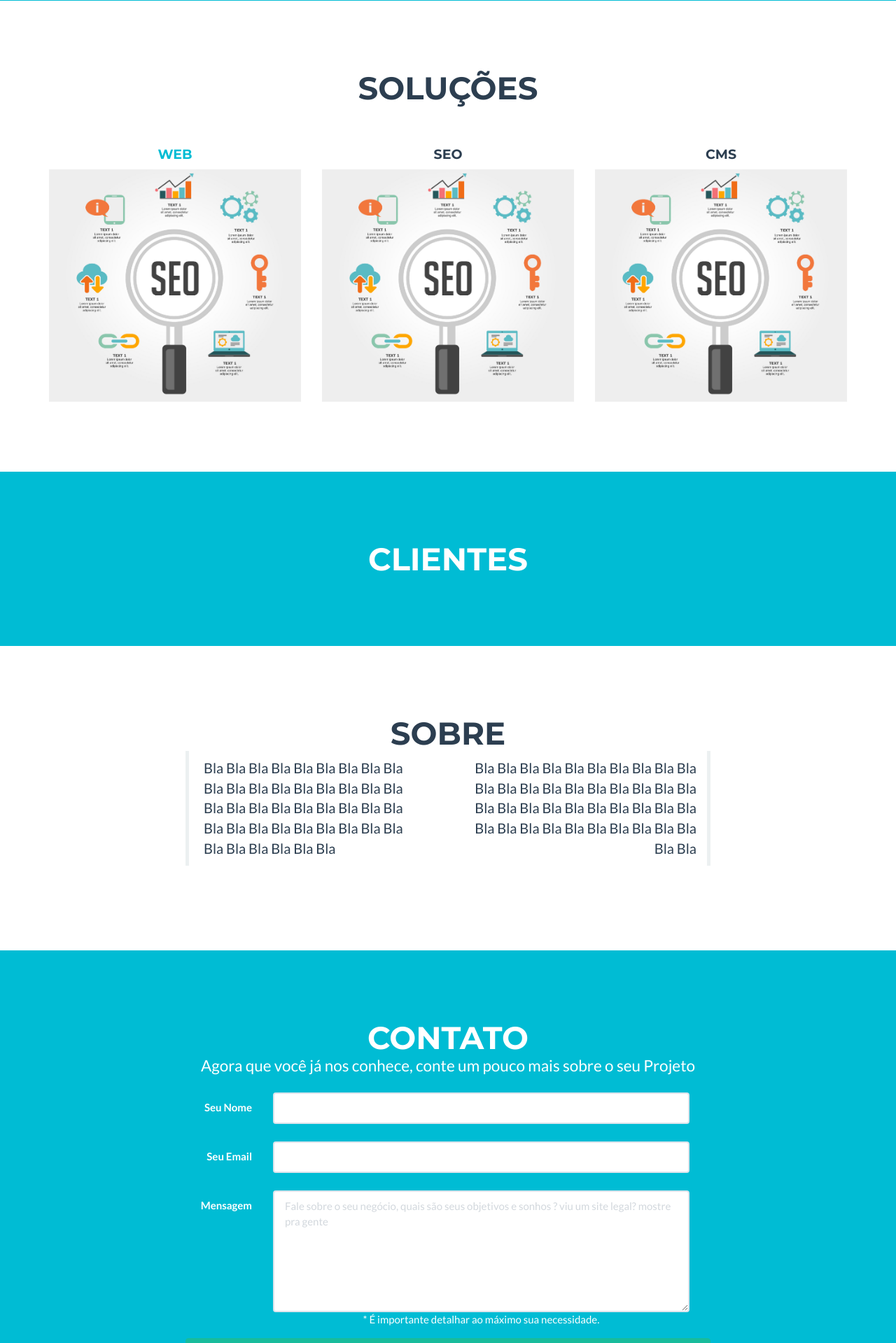
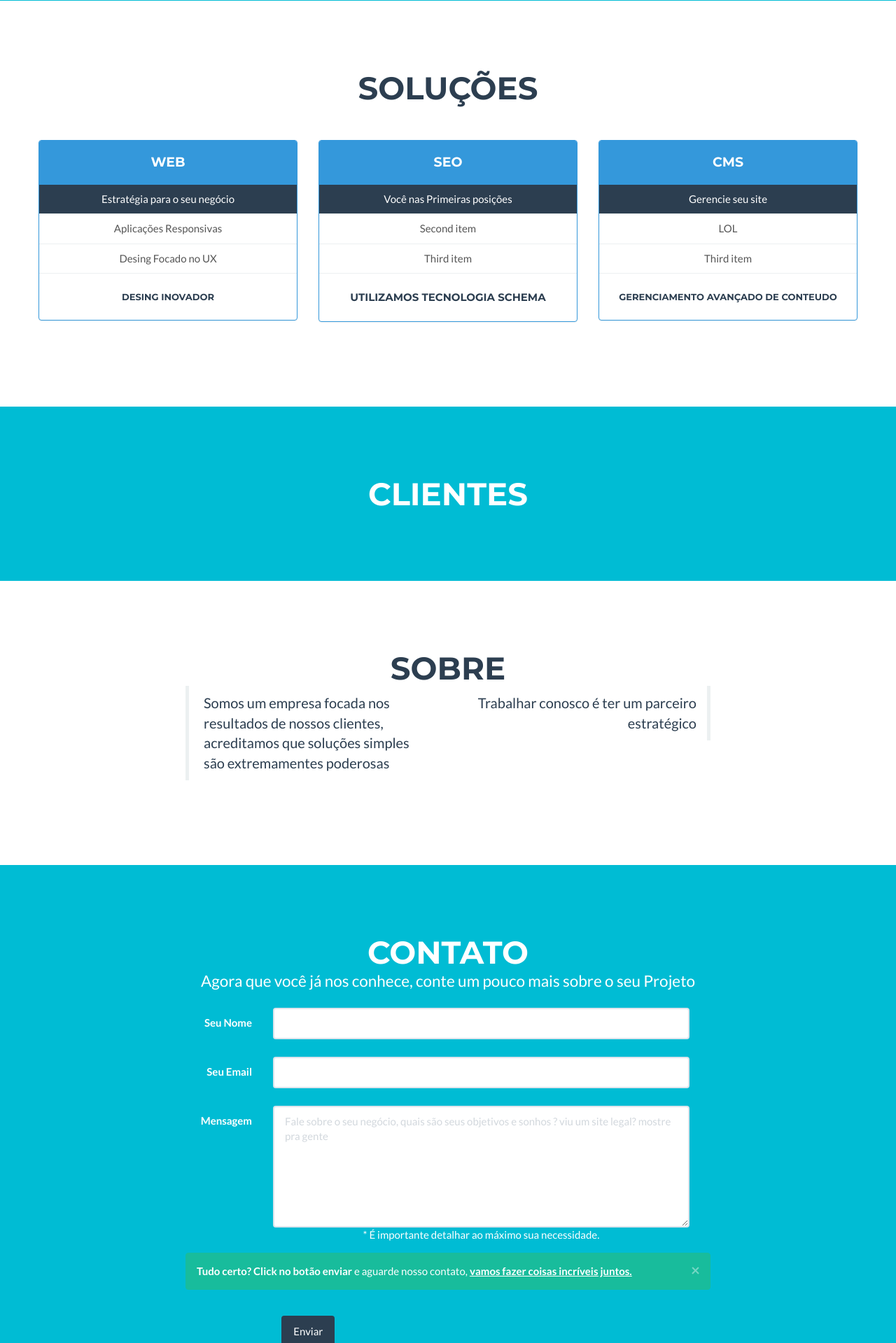
Before and after one commit to Revigat/ProjetoCodeSite, a Django app: page / in a window 1280 px wide; the page is wider, and only the part inside the window is pictured. Shown: the part 793-2712 px from the top of that part at 70% size. Run offline with Django 3.2, Linux system fonts and the light colour scheme; some libraries are stand-ins or nearby versions.

Commit message:
Ajuste de layout

```diff
--- a/codesite/templates/index.html
+++ b/codesite/templates/index.html
@@ -30,25 +30,40 @@
           <div>
           <h2>Soluções<br></br></h2>
           </div>
-
           <div class="row">
-            <div class="col-sm-4 portfolio-item text-center">
-            <a href="#portfolioModal1" class="portfolio-link" data-toggle="modal">
-              <h4>web</h4>
-              <div class="caption">
-                <div class="caption-content">
-                  <img class="img-responsive" src="static/img/SEO.jpg">
-                </div>
+            <div class="row">
+              <div class="col-sm-4 portfolio-item text-center">
+                <div class="panel panel-info">
+                  <div class="panel-heading"><h4>WEB</h4></div>
+                  <div class="list-group">
+                    <a href="#" class="list-group-item active">Estratégia para o seu negócio</a>
+                    <a href="#" class="list-group-item">Aplicações Responsivas</a>
+                    <a href="#" class="list-group-item">Desing Focado no UX</a>
+                  </div>
+                  <div class="panel-body"><h6>Desing Inovador</h6></div>
               </div>
             </div>
-            </a>
             <div class="col-sm-4 portfolio-item text-center">
-              <h4>SEO</h4>
-              <img class="img-responsive" src="static/img/SEO.jpg">
+              <div class="panel panel-info">
+                <div class="panel-heading"><h4>SEO</h4></div>
+                <div class="list-group">
+                    <a href="#" class="list-group-item active">Você nas Primeiras posições</a>
+                    <a href="#" class="list-group-item">Second item</a>
+                    <a href="#" class="list-group-item">Third item</a>
+                  </div>
+                <div class="panel-body"><h5>Utilizamos Tecnologia Schema</h5></div>
+              </div>
             </div>
             <div class="col-sm-4 portfolio-item text-center">
-              <h4>CMS</h4>
-              <img class="img-responsive" src="static/img/SEO.jpg">
+              <div class="panel panel-info">
+                <div class="panel-heading"><h4>CMS</h4></div>
+                <div class="list-group">
+                    <a href="#" class="list-group-item active ">Gerencie seu site</a>
+                    <a href="#" class="list-group-item ">LOL</a>
+                    <a href="#" class="list-group-item">Third item</a>
+                  </div>
+                <div class="panel-body"><h6>Gerenciamento avançado de conteudo</h6></div>
+              </div>
           </div>
         </div>
       </div>
@@ -76,12 +91,12 @@
       <div class="row">
         <div class="col-lg-4 col-lg-offset-2">
           <blockquote cite="http://example.com/facts">
-            <p>Bla Bla Bla Bla Bla Bla Bla Bla Bla Bla Bla Bla Bla Bla Bla Bla Bla Bla Bla Bla Bla Bla Bla Bla Bla Bla Bla Bla Bla Bla Bla Bla Bla Bla Bla Bla Bla Bla Bla Bla Bla Bla</p>
+            <p>Somos um empresa focada nos resultados de nossos clientes, acreditamos que soluções simples são extremamentes poderosas</p>
           </blockquote>
         </div>
         <div class="col-lg-4">
           <blockquote class="blockquote-reverse" cite="http://example.com/facts">
-            <p>Bla Bla Bla Bla Bla Bla Bla Bla Bla Bla Bla Bla Bla Bla Bla Bla Bla Bla Bla Bla Bla Bla Bla Bla Bla Bla Bla Bla Bla Bla Bla Bla Bla Bla Bla Bla Bla Bla Bla Bla Bla Bla</p>
+            <p>Trabalhar conosco é ter um parceiro estratégico</p>
           </blockquote>
         </div>
       </div>
```
Also changed, not shown: codesite/views.py (+0 -10 lines), codesite/models.py (line endings or trailing spaces), db.sqlite3.
